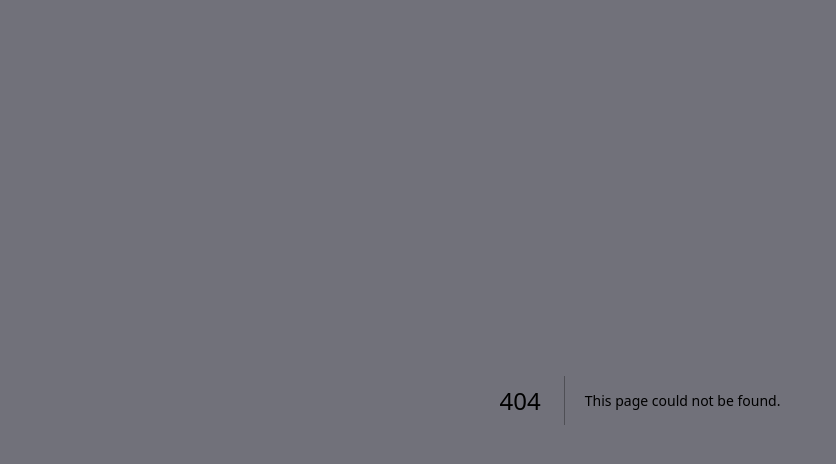
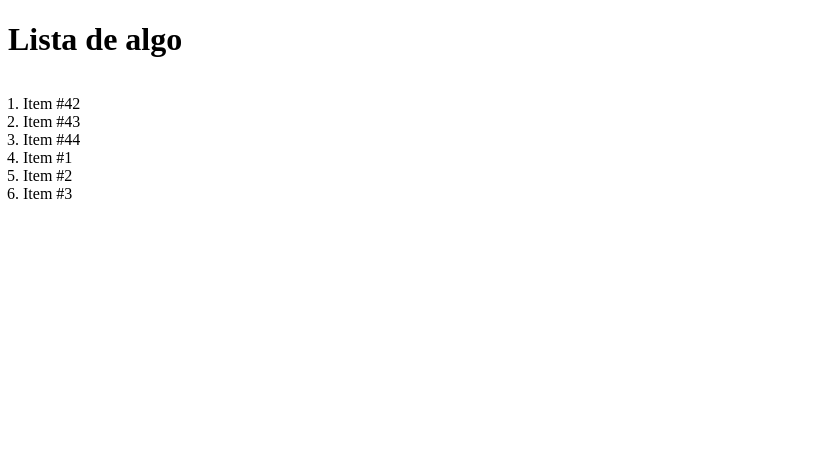
Before and after one commit to matheusrotta7/im-still-learning-react, a Next.js app: page /basics/componentWithChild in a window 1280 px wide. Before the commit this address had no page. Shown: the top 464 px of the page, without its empty margins (0-836 px from the left). Built offline with nearby package versions, Linux system fonts and the light colour scheme.

Commit message:
add example of component with children using props.children

```diff
--- /dev/null
+++ b/components/Item.jsx
@@ -0,0 +1,5 @@
+export default function Item(props) {
+    return (
+        <li>{props.content}</li>
+    )
+}
--- /dev/null
+++ b/components/List.jsx
@@ -0,0 +1,16 @@
+export default function List(props) {
+
+    return (
+        <>
+            <h1>Lista de algo</h1>
+            <ul style={{
+                listStyle: "-moz-initial",
+                padding: 15
+            }}>
+
+                {props.children}
+
+            </ul>
+        </>
+    )
+}
--- /dev/null
+++ b/pages/basics/componentWithChild.jsx
@@ -0,0 +1,18 @@
+import Item from "../../components/Item";
+import List from "../../components/List";
+
+export default function componentWithChildren() {
+
+    return (
+        <>
+            <List>
+                <Item content="Item #42"/>
+                <Item content="Item #43"/>
+                <Item content="Item #44"/>
+                <Item content="Item #1"/>
+                <Item content="Item #2"/>
+                <Item content="Item #3"/>
+            </List>
+        </>
+    )
+}
```
